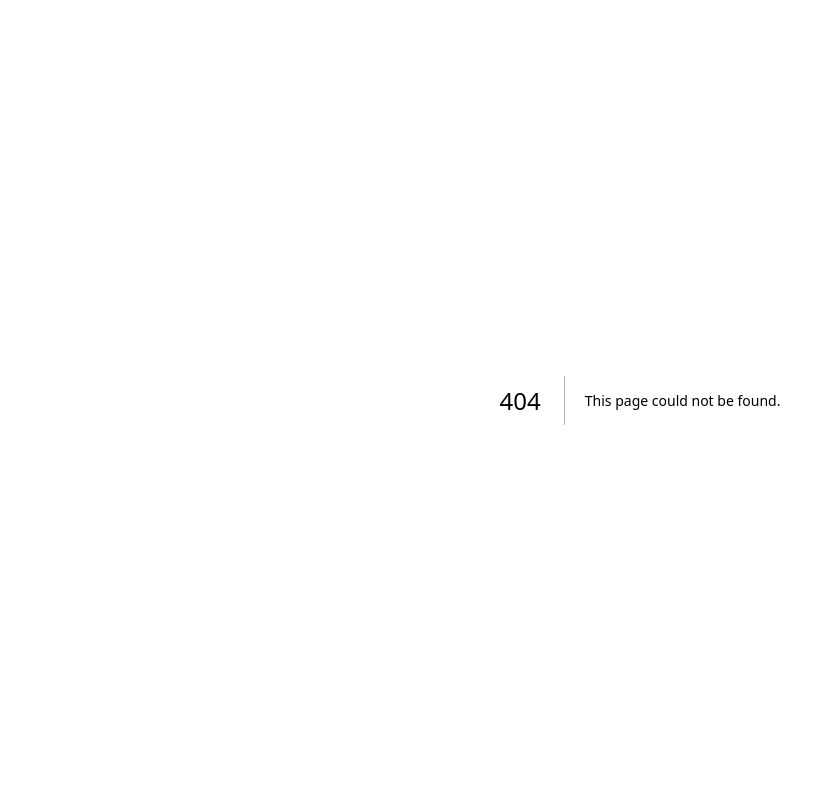
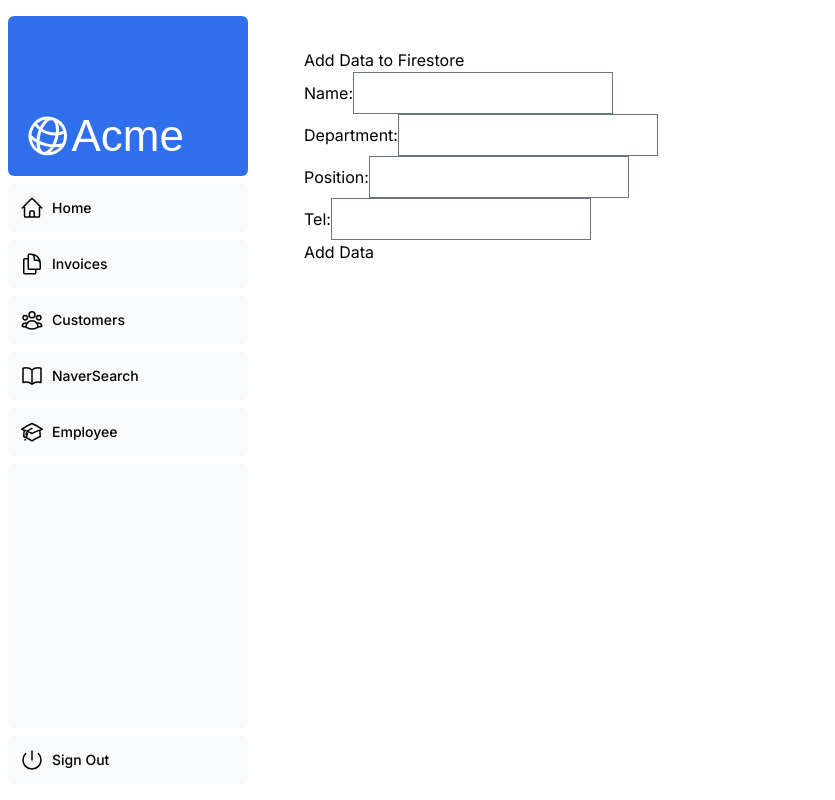
Before and after one commit to JeongSangMyeong/nextjs-dashboard, a Next.js app: page /dashboard/employee/add in a window 1280 px wide. Before the commit this address had no page. Shown: the whole page, without its empty margins (0-835 px from the left). Built offline with nearby package versions, Linux system fonts and the light colour scheme; a web font is replaced by a local one.

Commit message:
firebase 연동

```diff
--- /dev/null
+++ b/app/api/add-data/route.ts
@@ -0,0 +1,20 @@
+// app/api/add-data/route.ts
+import { NextResponse } from 'next/server';
+import { db } from '../../../firebase';
+import { collection, addDoc } from 'firebase/firestore';
+
+export async function POST(request: Request) {
+    const { name, department, position, tel } = await request.json();
+
+    try {
+        const docRef = await addDoc(collection(db, 'test'), {
+            name,
+            department,
+            position,
+            tel,
+        });
+        return NextResponse.json({ id: docRef.id });
+    } catch (error: any) {
+        return NextResponse.json({ error: error.message }, { status: 500 });
+    }
+}
--- /dev/null
+++ b/app/api/get-data/route.ts
@@ -0,0 +1,16 @@
+// app/api/get-data/route.ts
+import { NextResponse } from 'next/server';
+import { db } from '../../../firebase';
+import { collection, getDocs } from 'firebase/firestore';
+
+export async function GET() {
+    const colRef = collection(db, 'test');
+    try {
+        const querySnapshot = await getDocs(colRef);
+        const documents = querySnapshot.docs.map(doc => ({ id: doc.id, ...doc.data() }));
+
+        return NextResponse.json({ data: documents });
+    } catch (error: any) {
+        return NextResponse.json({ error: error.message }, { status: 500 });
+    }
+}
--- /dev/null
+++ b/app/dashboard/employee/add/page.tsx
@@ -0,0 +1,79 @@
+'use client';
+import { useState } from 'react';
+
+const AddDataPage = () => {
+    const [name, setName] = useState('');
+    const [department, setDepartment] = useState('');
+    const [position, setPosition] = useState('');
+    const [tel, setTel] = useState('');
+    const [message, setMessage] = useState('');
+
+    const handleSubmit = async (event: React.FormEvent) => {
+        event.preventDefault();
+        const response = await fetch('/api/add-data', {
+            method: 'POST',
+            headers: {
+                'Content-Type': 'application/json',
+            },
+            body: JSON.stringify({ name, department, position, tel }),
+        });
+        const result = await response.json();
+        if (response.ok) {
+            setMessage(`Document added with ID: ${result.id}`);
+        } else {
+            setMessage(`Error: ${result.error}`);
+        }
+    };
+
+    return (
+        <div>
+            <h1>Add Data to Firestore</h1>
+            <form onSubmit={handleSubmit}>
+                <div>
+                    <label>
+                        Name:
+                        <input
+                            type="text"
+                            value={name}
+                            onChange={(e) => setName(e.target.value)}
+                        />
+                    </label>
+                </div>
+                <div>
+                    <label>
+                        Department:
+                        <input
+                            type="text"
+                            value={department}
+                            onChange={(e) => setDepartment(e.target.value)}
+                        />
+                    </label>
+                </div>
+                <div>
+                    <label>
+                        Position:
+                        <input
+                            type="text"
+                            value={position}
+                            onChange={(e) => setPosition(e.target.value)}
+                        />
+                    </label>
+                </div>
+                <div>
+                    <label>
+                        Tel:
+                        <input
+                            type="text"
+                            value={tel}
+                            onChange={(e) => setTel(e.target.value)}
+                        />
+                    </label>
+                </div>
+                <button type="submit">Add Data</button>
+            </form>
+            {message && <p>{message}</p>}
+        </div>
+    );
+};
+
+export default AddDataPage;
--- /dev/null
+++ b/app/dashboard/employee/page.tsx
@@ -0,0 +1,34 @@
+'use client';
+import { useEffect, useState } from 'react';
+
+const DashboardTestPage = () => {
+    const [data, setData] = useState<any[]>([]);
+    const [error, setError] = useState('');
+
+    useEffect(() => {
+        const fetchData = async () => {
+            const response = await fetch('/api/get-data');
+            const result = await response.json();
+            if (response.ok) {
+                setData(result.data);
+            } else {
+                setError(result.error);
+            }
+        };
+
+        fetchData();
+    }, []);
+
+    return (
+        <div>
+            <h1>Firestore Data</h1>
+            {error ? (
+                <p>Error: {error}</p>
+            ) : (
+                <pre>{JSON.stringify(data, null, 2)}</pre>
+            )}
+        </div>
+    );
+};
+
+export default DashboardTestPage;
--- a/app/ui/dashboard/nav-links.tsx
+++ b/app/ui/dashboard/nav-links.tsx
@@ -4,7 +4,10 @@ import {
   UserGroupIcon,
   HomeIcon,
   DocumentDuplicateIcon,
-  BookOpenIcon
+  BookOpenIcon,
+  ChartBarIcon,
+  ArchiveBoxIcon,
+  AcademicCapIcon
 } from '@heroicons/react/24/outline';
 import Link from 'next/link';
 import { usePathname } from 'next/navigation';
@@ -21,6 +24,7 @@ const links = [
   },
   { name: 'Customers', href: '/dashboard/customers', icon: UserGroupIcon },
   { name: 'NaverSearch', href: '/dashboard/naver', icon: BookOpenIcon },
+  { name: 'Employee', href: '/dashboard/employee', icon: AcademicCapIcon },
 ];
 
 export default function NavLinks() {
--- a/app/ui/naver/table.tsx
+++ b/app/ui/naver/table.tsx
@@ -60,7 +60,7 @@ export default function SearchResultsTable({ results, currentPage, apiType, disp
                                                 {col.key.includes('link') ? (
                                                     <a href={item[col.key]} className="text-blue-500 hover:underline" target="_blank" rel="noopener noreferrer">{item[col.key]}</a>
                                                 ) : col.key === 'image' ? (
-                                                    <img src={item[col.key]} alt="Thumbnail" width={100} height={100} />
+                                                    <img src={item[col.key]} alt="Thumbnail" width={500} height={600} />
                                                 ) : col.key === 'postdate' || col.key === 'pubDate' || col.key === 'pubdate' ? (
                                                     formatDate(item[col.key])
                                                 ) : (
--- /dev/null
+++ b/firebase.js
@@ -0,0 +1,22 @@
+// firebase.ts
+import { initializeApp } from "firebase/app";
+import { getAuth } from 'firebase/auth';
+import { getFirestore } from 'firebase/firestore';
+
+// Your web app's Firebase configuration
+const firebaseConfig = {
+    apiKey: "AIzaSyCTsj5BpPz2E8FFscXxlv3GUjLUrLmXjqc",
+    authDomain: "itsmart-7f641.firebaseapp.com",
+    projectId: "itsmart-7f641",
+    storageBucket: "itsmart-7f641.appspot.com",
+    messagingSenderId: "703465201162",
+    appId: "1:703465201162:web:6c577bec2aacaf99c009f3",
+    measurementId: "G-RY2HQV8Q0C"
+};
+
+// Initialize Firebase
+const app = initializeApp(firebaseConfig);
+const auth = getAuth(app);
+const db = getFirestore(app);
+
+export { app, auth, db };
--- a/package.json
+++ b/package.json
@@ -18,6 +18,7 @@
     "axios": "^1.6.8",
     "bcrypt": "^5.1.1",
     "clsx": "^2.0.0",
+    "firebase": "^10.12.0",
     "next": "^14.0.2",
     "next-auth": "^5.0.0-beta.17",
     "postcss": "8.4.31",
```
Also changed, not shown: firebase.json (added), 1 other file (tests, documents, lock files or other folders).
